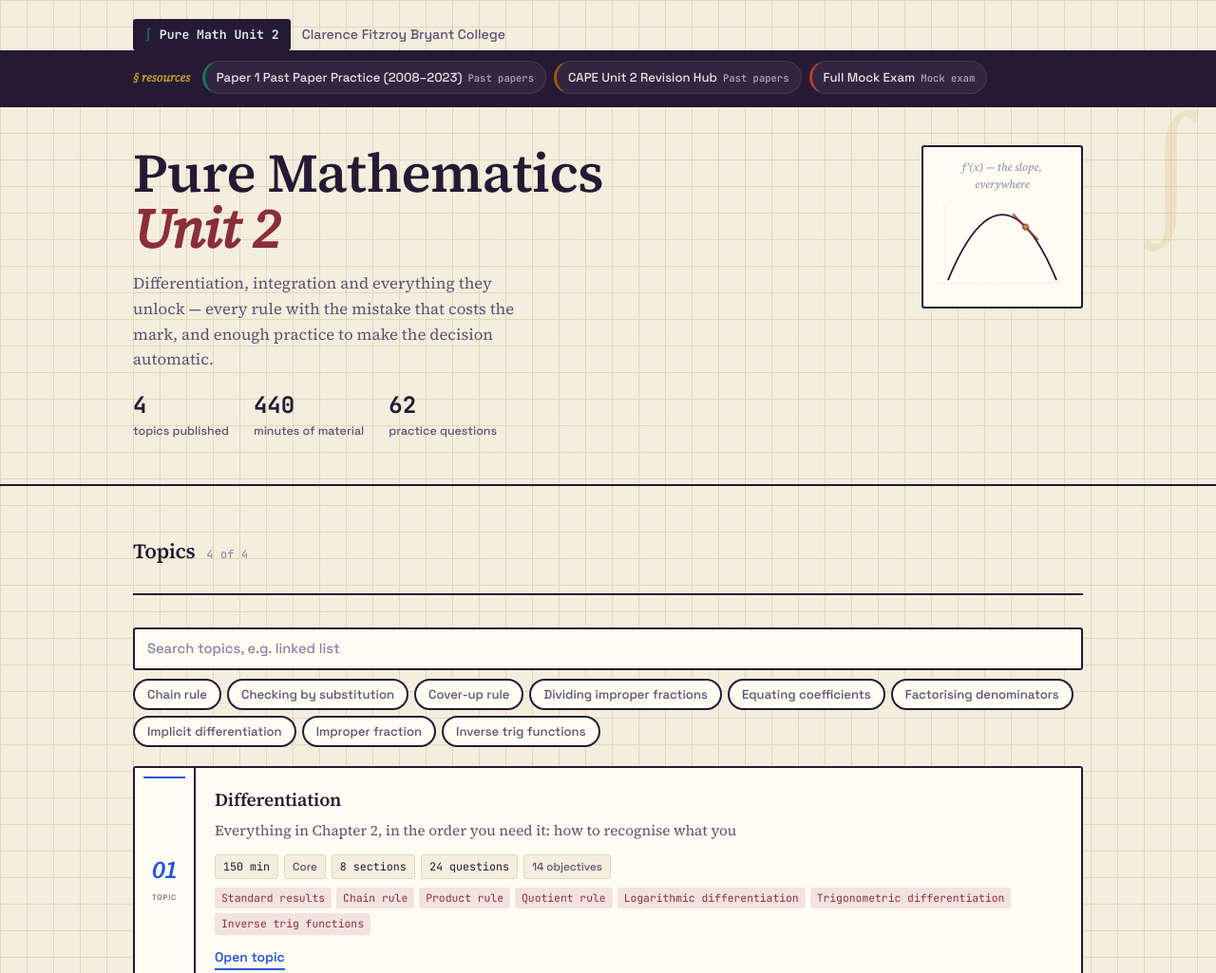
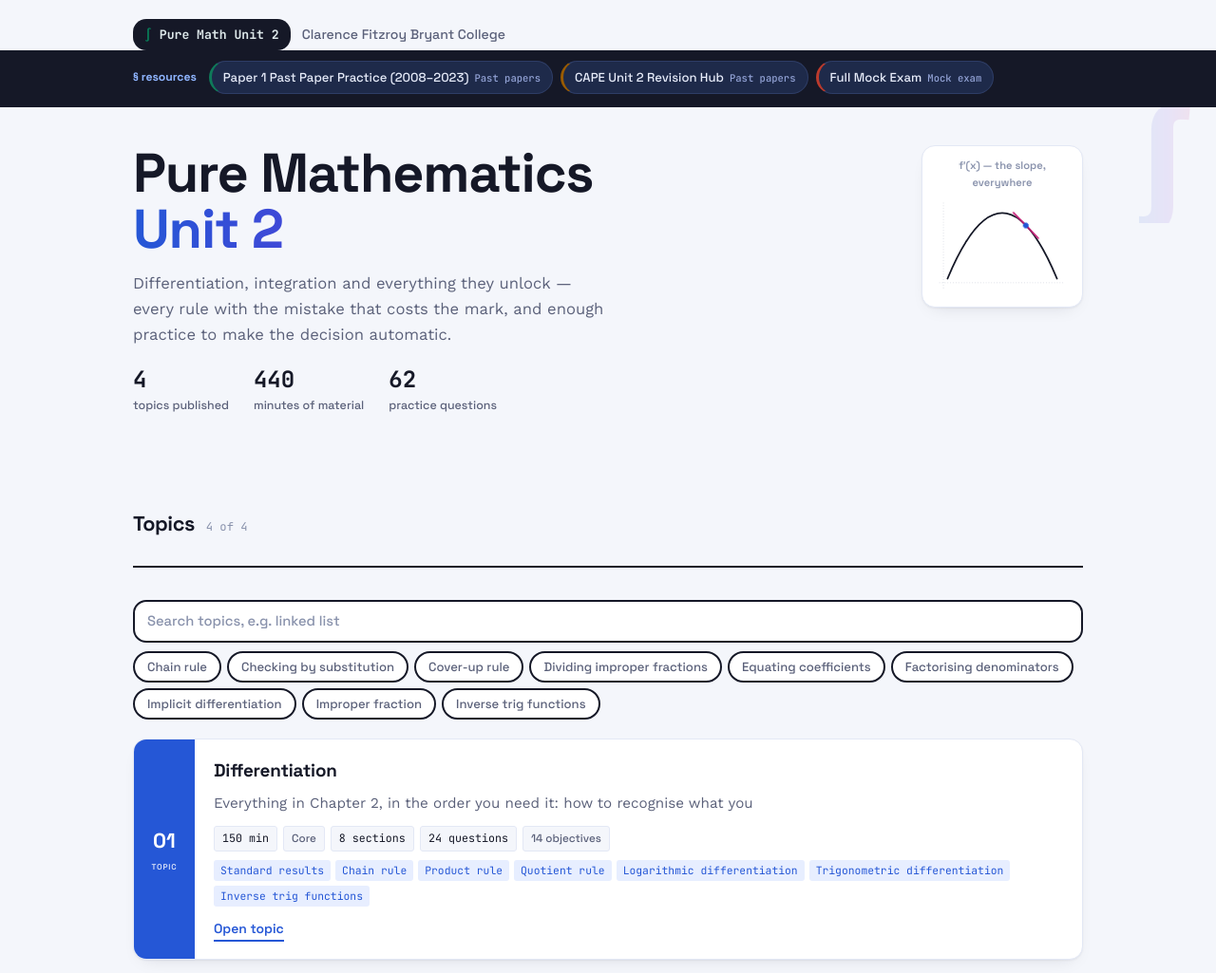
Before and after one commit to enoete/puremathu2_hub, a plain HTML site: page index.html in a window 1280 px wide. Shown: the top 1025 px of the page at 95% size. Drawn offline with nearby package versions, Linux system fonts and the light colour scheme.

Commit message:
Rework hub palette to match the actual topic pages
Replaces the maroon/gold textbook theme with the real colors already
used across the TLDR/classwork content — blue, violet, pink, orange —
plus the CFBC house fonts (Space Grotesk + Work Sans, dropping the
one-off Source Serif 4), the same gradient-text treatment the topic
pages use on their accent word, and rounded soft-shadow cards instead
of the sharp textbook plate. Each topic's own accent now carries
straight through from the data, so the topic list reads as a rainbow
matching the lesson pages themselves.

Co-Authored-By: Claude Sonnet 5 <noreply@anthropic.com>

```diff
--- a/config.json
+++ b/config.json
@@ -5,9 +5,9 @@
   "institution": "Clarence Fitzroy Bryant College",
   "tagline": "Differentiation, integration and everything they unlock — every rule with the mistake that costs the mark, and enough practice to make the decision automatic.",
   "lecturer": "Enoete Inanga",
-  "accent": "#8B2E3B",
-  "accentAlt": "#C0962C",
-  "boardTint": "#1F6F52",
+  "accent": "#2557D6",
+  "accentAlt": "#C81E78",
+  "boardTint": "#07845C",
   "labels": {
     "topicsHeading": "Topics",
     "emptyState": "No topics published yet. They appear here as soon as they are added."
--- a/index.html
+++ b/index.html
@@ -8,34 +8,36 @@
 <meta name="theme-color" content="#2557D6">
 <link rel="preconnect" href="https://fonts.googleapis.com">
 <link rel="preconnect" href="https://fonts.gstatic.com" crossorigin>
-<link href="https://fonts.googleapis.com/css2?family=Space+Grotesk:wght@500;600;700&family=Source+Serif+4:ital,opsz,wght@0,8..60,400;0,8..60,600;1,8..60,400&family=JetBrains+Mono:wght@400;500;700&display=swap" rel="stylesheet">
+<link href="https://fonts.googleapis.com/css2?family=Space+Grotesk:wght@500;600;700;800&family=Work+Sans:wght@400;500;600&family=JetBrains+Mono:wght@400;500;700&display=swap" rel="stylesheet">
 <style>
 :root{
-  --paper:#F4EEDF; --card:#FFFCF3; --grid:#E3D7B8;
-  --ink:#241A33; --ink2:#5A5170; --ink3:#8C82A0;
-  --wire:#8B2E3B; --wire-soft:#F3E3DE;
-  --live:#1F6F52; --live-soft:#E1F0E6;
-  --ok:#1F6F52; --ok-soft:#E1F0E6;
-  --bad:#BC3A2C;
-  --gold:#C0962C; --gold-soft:#F7EDD3;
-  --r:3px;
+  --paper:#F4F6FB; --card:#FFFFFF; --grid:#E3E8F5;
+  --ink:#151827; --ink2:#5B617A; --ink3:#8992AC;
+  --wire:#2557D6; --wire-soft:#E7EEFF;
+  --live:#07845C; --live-soft:#E3FAF1;
+  --ok:#07845C; --ok-soft:#E3FAF1;
+  --bad:#C62828;
+  --pink:#C81E78; --pink-soft:#FFE9F4;
+  --violet:#6B30D9; --violet-soft:#F0E9FF;
+  --orange:#D1510A; --orange-soft:#FFEEE1;
+  --cyan:#0A6F96; --cyan-soft:#E2F4FC;
+  --r:14px;
   --mono:"JetBrains Mono",ui-monospace,Menlo,Consolas,monospace;
   --ui:"Space Grotesk",system-ui,-apple-system,sans-serif;
-  --serif:"Source Serif 4",Georgia,serif;
+  --sans:"Work Sans",ui-sans-serif,system-ui,-apple-system,sans-serif;
+  --shadow:0 1px 2px rgba(21,24,39,.05),0 8px 20px -12px rgba(21,24,39,.18);
 }
 *{box-sizing:border-box}
 html{-webkit-text-size-adjust:100%}
 body{
   margin:0; background:var(--paper); color:var(--ink);
-  font-family:var(--serif); font-size:17px; line-height:1.6;
-  background-image:linear-gradient(var(--grid) 1px,transparent 1px),linear-gradient(90deg,var(--grid) 1px,transparent 1px);
-  background-size:28px 28px;
+  font-family:var(--sans); font-size:17px; line-height:1.6;
 }
-h1,h2,h3{font-family:var(--serif); font-weight:700}
+h1,h2,h3{font-family:var(--ui); font-weight:700; letter-spacing:-.01em}
 .ui{font-family:var(--ui)}
 a{color:inherit; text-decoration:none}
 .wrap{max-width:1040px; margin:0 auto; padding:0 20px}
-:focus-visible{outline:3px solid var(--gold); outline-offset:2px}
+:focus-visible{outline:3px solid var(--wire); outline-offset:2px}
 
 /* ---------- masthead ---------- */
 .mast{padding:20px 0 0}
@@ -48,29 +50,32 @@ a{color:inherit; text-decoration:none}
 .mast-inst{color:var(--ink2); font-size:.88rem; font-family:var(--ui)}
 
 /* ---------- hero ---------- */
-.hero{padding:40px 0 44px; border-bottom:2px solid var(--ink); position:relative; overflow:hidden}
-.wm{position:absolute; top:-18px; right:26px; font-family:var(--serif); font-style:italic; font-size:9.5rem; line-height:1; color:var(--gold); opacity:.13; pointer-events:none; user-select:none}
+.hero{padding:40px 0 44px; position:relative; overflow:hidden}
+.wm{position:absolute; top:-14px; right:26px; font-family:var(--ui); font-weight:800; font-size:8.5rem; line-height:1; pointer-events:none; user-select:none; opacity:.09;
+  background:linear-gradient(90deg,var(--wire),var(--violet) 55%,var(--pink)); -webkit-background-clip:text; background-clip:text; color:transparent}
 .hero-top{display:flex; gap:36px; flex-wrap:wrap; align-items:flex-start; position:relative}
 .hero-text{flex:1 1 340px; min-width:280px}
 .hero h1{
-  font-size:clamp(2.1rem,6vw,3.6rem); font-weight:700; line-height:1.02;
-  letter-spacing:-.01em; margin:0;
+  font-size:clamp(2.1rem,6vw,3.6rem); font-weight:800; line-height:1.02;
+  letter-spacing:-.02em; margin:0;
 }
-.hero h1 .u{display:block; color:var(--wire); font-style:italic}
-.hero p.tag{max-width:48ch; color:var(--ink2); margin:16px 0 0; font-size:1.04rem; font-family:var(--serif)}
+.hero h1 .u{display:block;
+  background:linear-gradient(90deg,var(--wire),var(--violet) 55%,var(--pink));
+  -webkit-background-clip:text; background-clip:text; color:transparent}
+.hero p.tag{max-width:48ch; color:var(--ink2); margin:16px 0 0; font-size:1.04rem; font-family:var(--sans)}
 .stats{display:flex; gap:26px; flex-wrap:wrap; margin-top:22px}
 .stat b{font-family:var(--mono); font-size:1.5rem; display:block; line-height:1; color:var(--ink)}
 .stat span{font-size:.78rem; color:var(--ink2); font-family:var(--ui)}
 
 /* hero curve + tangent animation — the slope sweeping across a function */
 .curveviz{flex:0 0 auto; width:170px; position:relative}
-.cv-frame{border:2px solid var(--ink); border-radius:var(--r); background:var(--card); padding:12px; text-align:center}
-.cv-label{font-family:var(--serif); font-style:italic; font-size:.72rem; color:var(--ink3); margin-bottom:8px}
+.cv-frame{border:1px solid var(--grid); border-radius:var(--r); background:var(--card); padding:12px; text-align:center; box-shadow:var(--shadow)}
+.cv-label{font-family:var(--ui); font-size:.7rem; font-weight:600; color:var(--ink3); margin-bottom:8px}
 .cv-svg{width:100%; height:auto; display:block}
-.cv-axis{stroke:var(--ink3); stroke-width:1; stroke-dasharray:1 3; opacity:.6}
+.cv-axis{stroke:var(--ink3); stroke-width:1; stroke-dasharray:1 3; opacity:.5}
 .cv-curve{fill:none; stroke:var(--ink); stroke-width:2.5; stroke-linecap:round}
-.cv-tangent{stroke:var(--wire); stroke-width:2.5; stroke-linecap:round}
-.cv-dot{fill:var(--gold); stroke:var(--wire); stroke-width:1.5}
+.cv-tangent{stroke:var(--pink); stroke-width:2.5; stroke-linecap:round}
+.cv-dot{fill:var(--wire)}
 @media (prefers-reduced-motion:no-preference){
   .cv-rig{animation:sweep 7s cubic-bezier(.4,0,.2,1) infinite alternate; transform-box:fill-box; transform-origin:center}
 }
@@ -110,23 +115,20 @@ a{color:inherit; text-decoration:none}
 .entry{position:relative; margin:0 0 16px}
 .card{
   display:grid; grid-template-columns:64px 1fr; gap:0; align-items:stretch;
-  background:var(--card); border:2px solid var(--ink); border-radius:var(--r);
-  text-decoration:none; overflow:hidden;
+  background:var(--card); border:1px solid var(--grid); border-radius:var(--r);
+  text-decoration:none; overflow:hidden; box-shadow:var(--shadow);
   transition:transform .12s ease, box-shadow .12s ease;
 }
-a.card:hover{transform:translateY(-2px); box-shadow:5px 6px 0 var(--accent,var(--ink))}
+a.card:hover{transform:translateY(-3px); box-shadow:0 6px 16px -6px var(--accent,var(--wire)),0 22px 40px -24px rgba(21,24,39,.35)}
 .card .num{
   display:flex; flex-direction:column; align-items:center; justify-content:center; gap:3px;
-  background:var(--card); color:var(--accent,var(--wire));
-  font-family:var(--serif); font-style:italic; font-weight:700; font-size:1.55rem;
-  border-right:2px solid var(--ink); position:relative;
+  background:var(--accent,var(--wire)); color:#fff;
+  font-family:var(--ui); font-weight:800; font-size:1.35rem;
 }
-.card .num::before,.card .num::after{content:"";position:absolute; left:9px; right:9px; height:2px; background:var(--accent,var(--wire))}
-.card .num::before{top:9px} .card .num::after{bottom:9px}
-.card .num small{display:block; font-size:.5rem; font-weight:600; letter-spacing:.1em; opacity:.8; font-family:var(--ui); font-style:normal; color:var(--ink2)}
+.card .num small{display:block; font-size:.52rem; font-weight:600; letter-spacing:.1em; opacity:.85; font-family:var(--ui); color:#fff}
 .card .body{padding:18px 20px}
 .card h3{font-size:1.18rem; margin:0 0 6px; font-weight:700; letter-spacing:-.01em}
-.card p{margin:0; color:var(--ink2); font-size:.95rem; font-family:var(--serif)}
+.card p{margin:0; color:var(--ink2); font-size:.95rem; font-family:var(--sans)}
 .facts{display:flex; gap:6px; flex-wrap:wrap; margin-top:12px}
 .fact{font-size:.73rem; color:var(--ink2); background:var(--paper); border:1px solid var(--grid); border-radius:3px; padding:3px 8px; font-family:var(--ui)}
 .fact.k{font-family:var(--mono); color:var(--ink)}
@@ -139,16 +141,16 @@ a.card:hover{transform:translateY(-2px); box-shadow:5px 6px 0 var(--accent,var(-
 /* ---------- sticky resources bar ---------- */
 .resbar{position:sticky; top:0; z-index:60; background:var(--ink); border-bottom:2px solid var(--ink)}
 .resbar-in{display:flex; align-items:center; gap:11px; padding:9px 20px}
-.resbar-label{flex:0 0 auto; font-family:var(--serif); font-style:italic; font-weight:700; font-size:.8rem; color:var(--gold); white-space:nowrap}
+.resbar-label{flex:0 0 auto; font-family:var(--ui); font-weight:700; font-size:.76rem; color:#8FB5FF; white-space:nowrap}
 .resbar-scroll{display:flex; flex-wrap:wrap; gap:8px 8px; padding:2px 2px 3px; flex:1 1 auto; min-width:0}
 .rchip{
   flex:0 0 auto; display:flex; align-items:baseline; gap:6px; text-decoration:none;
-  background:#33253F; border:1px solid #48374F; border-radius:999px; padding:6px 12px;
-  font-size:.82rem; font-weight:500; color:#EDE3E5; white-space:nowrap; font-family:var(--ui);
+  background:#1E2A4A; border:1px solid #2E3D66; border-radius:999px; padding:6px 12px;
+  font-size:.82rem; font-weight:500; color:#E7ECFA; white-space:nowrap; font-family:var(--ui);
   border-left:3px solid var(--accent,var(--wire));
 }
-.rchip:hover{background:#3D2C4A}
-.rchip .k{font-size:.66rem; color:#B7A6C2; font-family:var(--mono)}
+.rchip:hover{background:#26355C}
+.rchip .k{font-size:.66rem; color:#93A3D6; font-family:var(--mono)}
 
 /* ---------- states ---------- */
 .msg{background:var(--card); border:2px dashed var(--ink3); border-radius:var(--r); padding:32px; text-align:center; color:var(--ink2); font-family:var(--ui)}
@@ -163,11 +165,10 @@ code.stamp{font-family:var(--mono); font-size:.74rem}
 
 @media (max-width:640px){
   .hero-top{flex-direction:column}
-  .wm{font-size:6rem; top:-6px; right:6px}
+  .wm{font-size:5.5rem; top:-4px; right:6px}
   .curveviz{width:130px}
   .card{grid-template-columns:1fr}
-  .card .num{flex-direction:row; gap:6px; padding:8px; border-right:none; border-bottom:2px solid var(--ink)}
-  .card .num::before,.card .num::after{display:none}
+  .card .num{flex-direction:row; gap:6px; padding:8px}
   .resbar-label{display:none}
   .rchip{padding:5px 10px; font-size:.78rem}
 }
```
